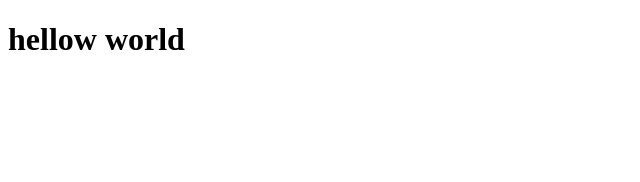
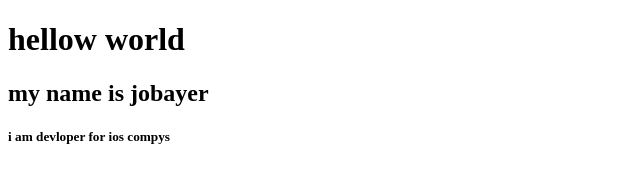
Before and after one commit to jobayerboss/my-work, a plain HTML site: page index.html in a window 1280 px wide. Shown: the whole page, without its empty margins (0-640 px from the left). Drawn offline with Linux system fonts and the light colour scheme.

Commit message:
add my webinfo

```diff
--- a/index.html
+++ b/index.html
@@ -7,5 +7,7 @@
 </head>
 <body>
     <h1>hellow world</h1>
+    <h2>my name is jobayer</h2>
+    <h5>i am devloper for ios compys</h5>
 </body>
 </html>
```
